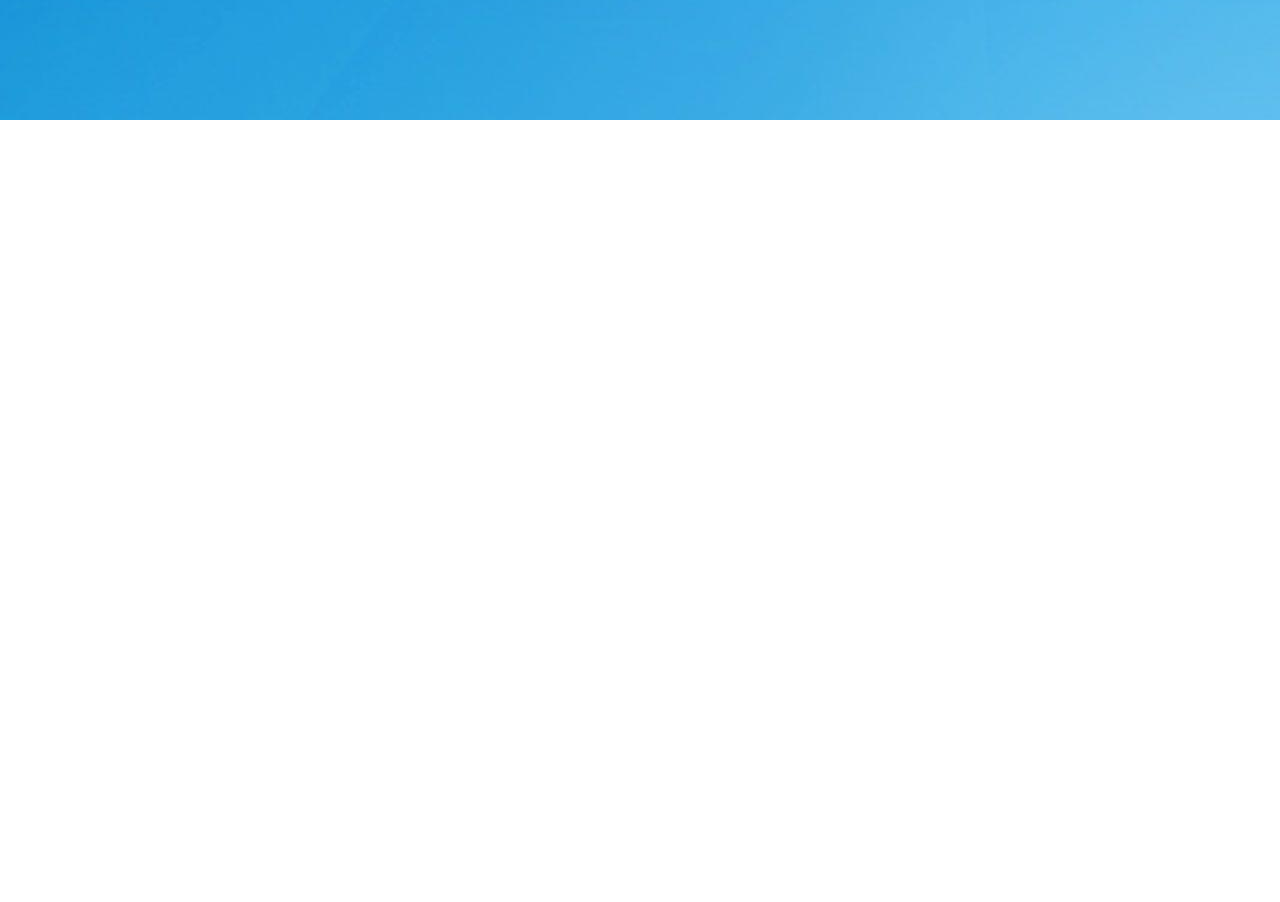
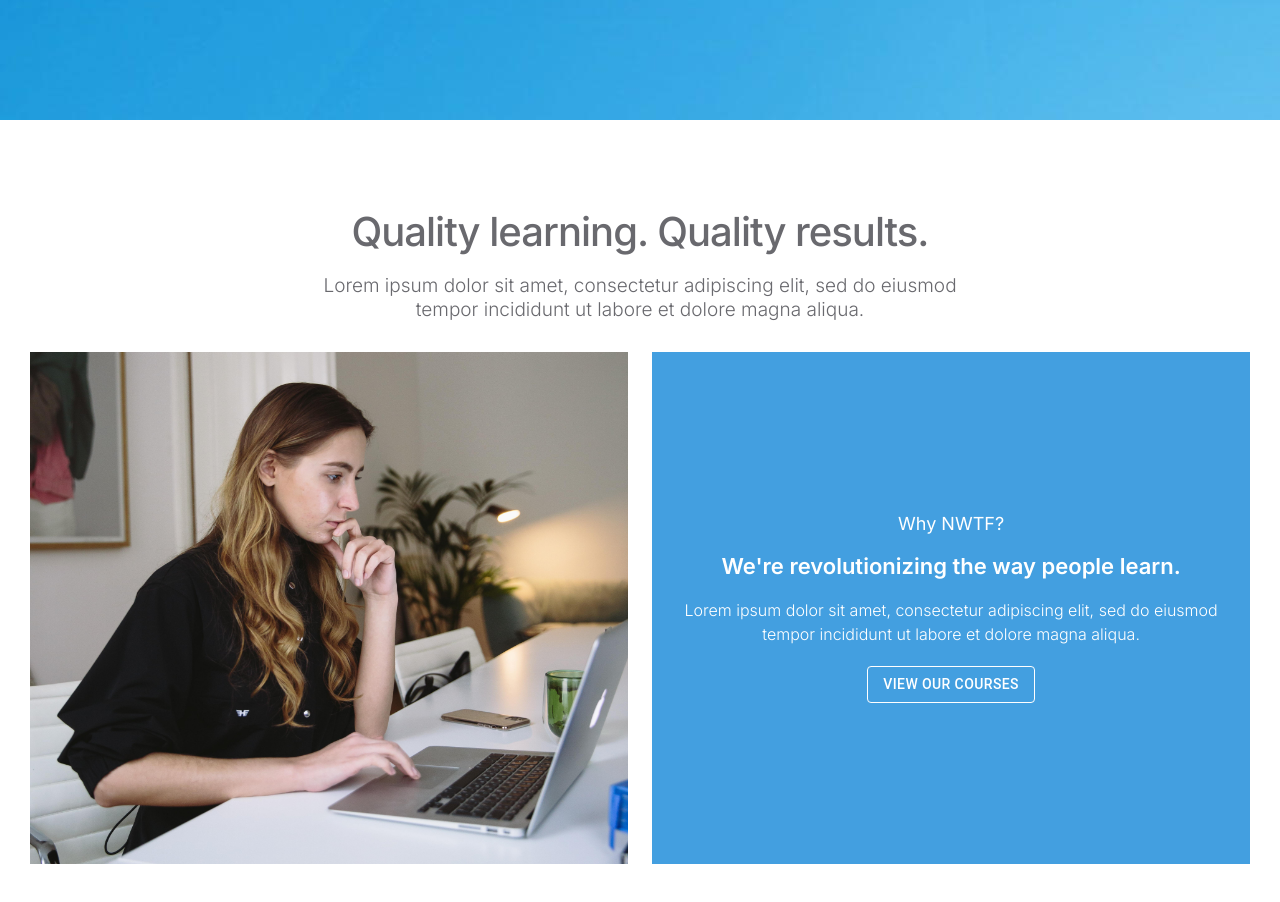
Before and after one commit to monk-kokkalis/nwtf-main-site, a Next.js app: page / in a window 1280 px wide. Shown: the part 680-1582 px from the top of the page. Before the commit the page ends 800 px from the top, so only its background shows below. Built offline with nearby package versions, Linux system fonts and the light colour scheme.

Commit message:
added Spotlight section

```diff
--- a/components/Index/Main/Main.module.scss
+++ b/components/Index/Main/Main.module.scss
@@ -1,5 +1,6 @@
 .Main {
     align-items: center;
+    background-image: url("/images/main-background.jpg");
     display: flex;
     flex-direction: column;
     gap: 40px;
--- /dev/null
+++ b/components/Index/Spotlight/Spotlight.js
@@ -0,0 +1,36 @@
+import Style from './Spotlight.module.scss';
+import Image from 'next/image'
+import {Button} from '@mui/material';
+
+function Spotlight() {
+    return (
+        <div className={Style.Main}>
+            <p className={Style.heading}>Quality learning. Quality results.</p>
+            <p className={Style.subtitle}>Lorem ipsum dolor sit amet, consectetur adipiscing elit, sed do eiusmod tempor incididunt ut labore et dolore magna aliqua. </p>
+            <div className={Style.imageSection}>
+                <div className={Style.imageContainer}>
+                    <Image
+                        src="/images/model.jpg"
+                        alt="studying"
+                        layout='responsive'
+                        width={70}
+                        height={60}/>
+                </div>
+                <div className={Style.information}>
+                    <h2>Why NWTF?</h2>
+                    <p>We&apos;re revolutionizing the way people learn.</p>
+                    <p>Lorem ipsum dolor sit amet, consectetur adipiscing elit, sed do eiusmod tempor incididunt ut labore et dolore magna aliqua.</p>
+                    <Button
+                        variant='outlined'
+                        sx={{
+                            borderColor: '#fff',
+                            color: '#fff'
+                        }}>
+                        View our courses</Button>
+                </div>
+            </div>
+        </div>
+    )
+}
+
+export default Spotlight;
--- /dev/null
+++ b/components/Index/Spotlight/Spotlight.module.scss
@@ -0,0 +1,64 @@
+@use 'styles/variables';
+.Main {
+    color: variables.$text-color;
+    padding: 100px variables.$horizontal-padding;
+
+    .heading {
+        font-size: 40px;
+        font-weight: 500;
+        letter-spacing: -1px;
+        text-align: center;
+    }
+
+    .subtitle {
+        font-size: 19px;
+        font-weight: 300;
+        margin: 30px auto 0 auto;
+        max-width: 700px;
+        text-align: center;
+    }
+
+    .imageSection {
+        display: flex;
+        justify-content: space-between;
+        margin-top: 30px;
+
+        div.imageContainer {
+            flex: 0 1 49%;
+            min-height: 300px;
+
+            img {
+                width: 100%;
+                height: auto;
+            }
+        }
+
+        div.information {
+            background-color: #439FE0;
+            color: #fff;
+            display: flex;
+            flex: 0 1 49%;
+            flex-direction: column;
+            gap: 20px;
+            justify-content: center;
+            align-items: center;
+
+            h2 {
+                font-size: 18px;
+                font-weight: 400;
+            }
+
+            p {
+                font-size: 22px;
+                font-weight: 600;
+                padding: 0 20px;
+            }
+
+            p:nth-of-type(2) {
+                font-size: 16px;
+                font-weight: 300;
+                text-align: center;
+            }
+        }
+    }
+}
--- a/pages/index.js
+++ b/pages/index.js
@@ -3,6 +3,7 @@ import Image from 'next/image'
 import Style from 'styles/Index.module.scss';
 // components
 import Main from 'components/Index/Main/Main';
+import Spotlight from 'components/Index/Spotlight/Spotlight';
 
 function Index() {
     return (
@@ -34,6 +35,7 @@ function Index() {
                 </ul>
             </header>
             <Main />
+            <Spotlight />
         </div>
     )
 }
--- a/styles/Index.module.scss
+++ b/styles/Index.module.scss
@@ -1,5 +1,4 @@
 .Main {
-    background-image: url("/images/main-background.jpg");
     min-height: 100vh;
     position: relative;
 
--- a/styles/globals.scss
+++ b/styles/globals.scss
@@ -39,31 +39,31 @@ ul {
     list-style: none;
 }
 
-/* width */
-::-webkit-scrollbar {
-    display: initial;
-    width: 6px;
-}
+// /* width */
+// ::-webkit-scrollbar {
+//     display: initial;
+//     width: 6px;
+// }
 
-/* Track */
-::-webkit-scrollbar-track {
-    background-color: transparent;
-}
+// /* Track */
+// ::-webkit-scrollbar-track {
+//     background-color: transparent;
+// }
 
-/* Scrollbar */
-/* Handle */
-::-webkit-scrollbar-thumb {
-    border-radius: 3px;
-    background: #9E9E9E;
-}
+// /* Scrollbar */
+// /* Handle */
+// ::-webkit-scrollbar-thumb {
+//     border-radius: 3px;
+//     background: #9E9E9E;
+// }
 
-/* Handle on hover */
-::-webkit-scrollbar-thumb:hover {
-    background: #757575;
-}
+// /* Handle on hover */
+// ::-webkit-scrollbar-thumb:hover {
+//     background: #757575;
+// }
 
-/* firefox */
-* {
-    scrollbar-color: #bdbdbd transparent;
-    scrollbar-width: thin;
-}
+// /* firefox */
+// * {
+//     scrollbar-color: #bdbdbd transparent;
+//     scrollbar-width: thin;
+// }
--- /dev/null
+++ b/styles/variables.scss
@@ -0,0 +1,2 @@
+$horizontal-padding: 30px;
+$text-color: #69696e;
```
Also changed, not shown: public/images/model.jpg (added).
